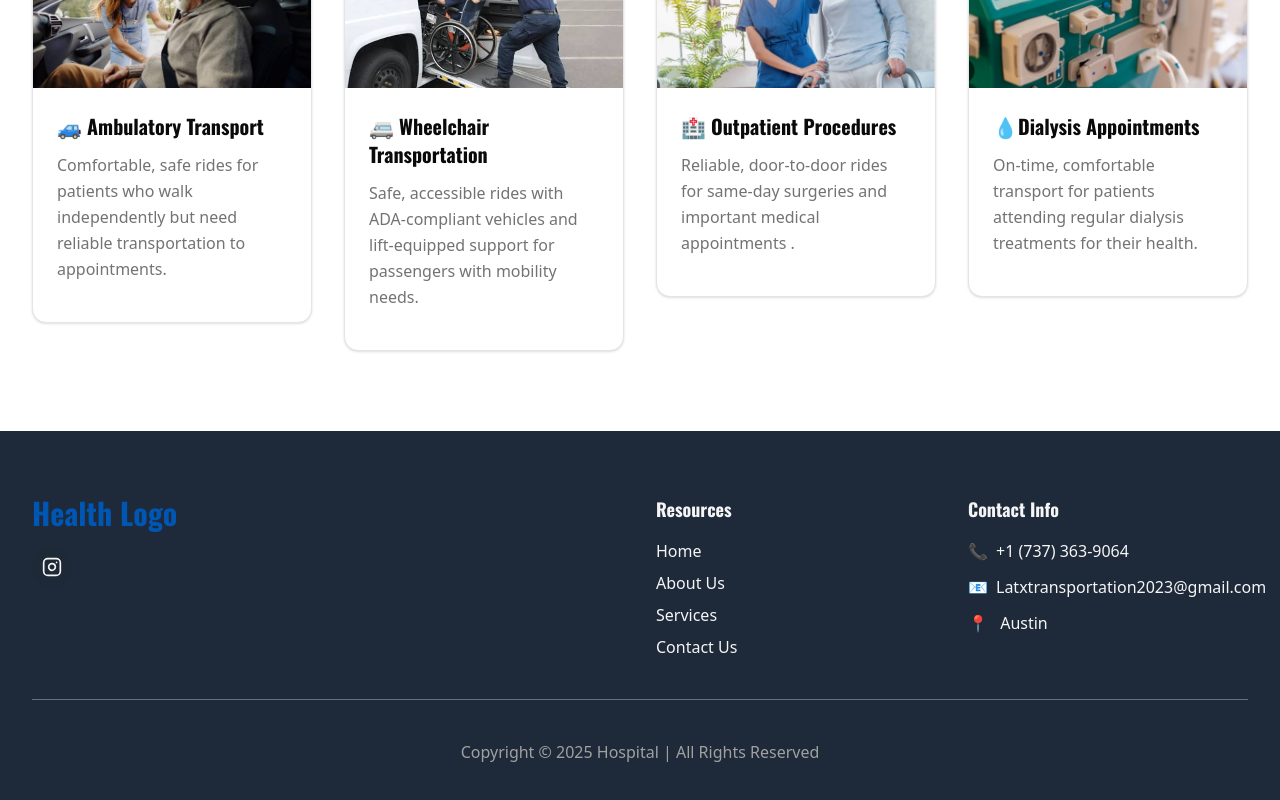
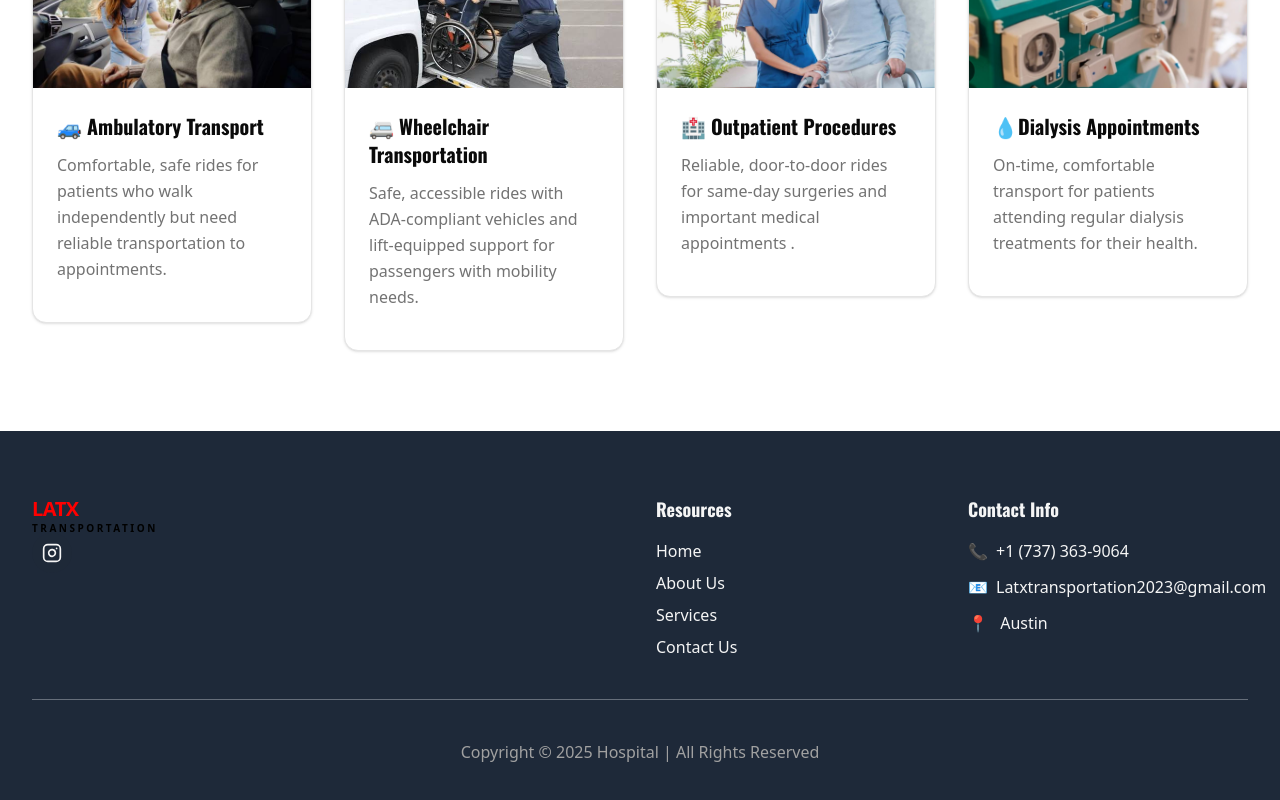
Before and after one commit to TinsaeNardos/Hospital, a Next.js app: page / in a window 1280 px wide. Shown: the part 1165-1965 px from the top of the page. Built offline with nearby package versions, Linux system fonts and the light colour scheme.

Commit message:
changesagain8

```diff
--- a/components/contactus.tsx
+++ b/components/contactus.tsx
@@ -2,18 +2,21 @@
 import { motion } from 'framer-motion';
 import { Facebook, Instagram, Youtube } from "lucide-react";
 import Link from "next/link";
+import { useState, useRef } from 'react'; // add useRef here
 
 import { sendEmail } from "@/lib/resend";
 import { Button } from "@/components/ui/button";
 import { Input } from "@/components/ui/input";
 import { Textarea } from "@/components/ui/textarea";
 import { Card } from "@/components/ui/card";
-import { useState } from 'react';
+
 import React from 'react';
 
 export default function ContactForm() {
     const [message, setMessage] = useState(""); // State for success messages
     const [error, setError] = useState(""); // State for error messages
+    const formRef = useRef<HTMLFormElement>(null); // create form ref
+
 
     // Explicitly type the event parameter
     const handleSubmit = async (event: React.FormEvent<HTMLFormElement>) => {
@@ -27,6 +30,8 @@ export default function ContactForm() {
 
         if (response.success) {
             setMessage(response.message); // Set success message
+            formRef.current?.reset(); // clear form safely
+
         } else {
             setError(response.message); // Set error message
         }
@@ -34,11 +39,12 @@ export default function ContactForm() {
 
     return (
         <main className="flex min-h-screen flex-col items-center justify-between pt-24 px-6 md:px-24">
-
+          {message && <p className="text-green-500 mt-4">{message}</p>}
+                    {error && <p className="text-red-500 mt-4">{error}</p>}
             <div className="flex flex-col md:flex-row w-full max-w-7xl mx-auto space-y-4 md:space-y-0">
                 {/* Contact Form Column */}
                 <Card className="flex-1 p-6">
-                    <form onSubmit={handleSubmit} className="space-y-4"> {/* Use onSubmit instead of action */}
+                    <form ref={formRef} onSubmit={handleSubmit} className="space-y-4"> {/* Use onSubmit instead of action */}
                         <label htmlFor="name">Full Name</label>
                         <Input type="text" id="name" name="name" required />
 
@@ -75,8 +81,7 @@ export default function ContactForm() {
 
                         <Button type="submit" className="w-full">Send</Button>
                     </form>
-                           {message && <p className="text-green-500 mt-4">{message}</p>}
-                    {error && <p className="text-red-500 mt-4">{error}</p>}
+
                 </Card>
 
                 {/* Text Column */}
--- a/components/footer.tsx
+++ b/components/footer.tsx
@@ -9,7 +9,16 @@ export default function footer()
       <div className="grid grid-cols-1 md:grid-cols-4 gap-8">
         {/*brand*/}
         <div className="col-span-1 md:col-span-2 ">
-          <h3 className="text-3xl font-black font-heading text-primary mb-4">Health Logo</h3>
+           <Link href="/">
+       <div className="flex flex-col leading-none">
+                <span className="text-xl font-extrabold text-[red] tracking-tight">
+                  LATX
+                </span>
+                <span className="text-[10px] tracking-[0.25em] text-[black] font-bold">
+                  TRANSPORTATION
+                </span>
+              </div>
+              </Link>
           <div className="flex space-x-4">
            <Link
   href="https://www.instagram.com/Latx_transportation"
--- a/lib/resend.ts
+++ b/lib/resend.ts
@@ -51,7 +51,7 @@ const message = formData.get("message") as string;
         <li><strong>Notes:</strong> ${message}</li>
     </ul></div>`
         });
-         return { success: true, message: "Email sent successfully!" };
+         return { success: true, message: "Submission successful Our team will contact you shortly to confirm details." };
         //return { success: true }; // Indicate success - Can't use with redirect
     } catch (error) {
         return { success: false, message: "Error sending email." };
```
